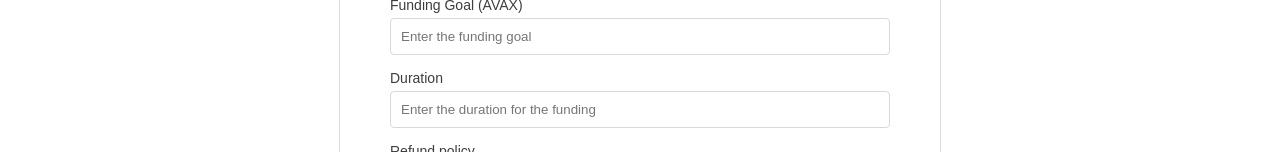
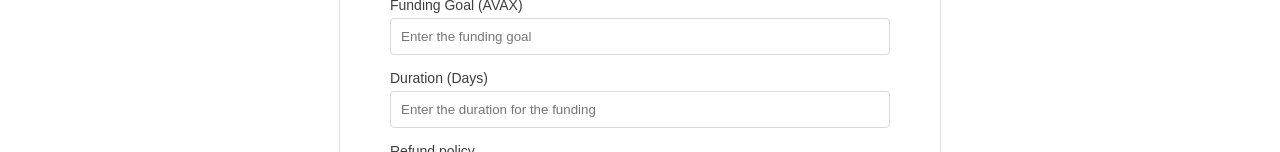
Before and after one commit to hyp3r5pace/crowdfunding-platform-avalanche, a React (Create React App) app: page / in a window 1280 px wide. Shown: the part 648-800 px from the top of the page. Built offline with nearby package versions, Linux system fonts and the light colour scheme; a web font is replaced by a local one.

Commit message:
Add some input checks for negative number

```diff
--- a/src/components/CreateProjectComponent.jsx
+++ b/src/components/CreateProjectComponent.jsx
@@ -1,7 +1,7 @@
 import { useForm } from "react-hook-form";
 
 function CreateProjectComponent(props) {
-    const { submit, handleSubmit } = useForm()
+    const { submit, errors, handleSubmit } = useForm()
     return (
         // onSubmit function to do further operation with form data --> not defined yet
         <div className="create-form">
@@ -23,9 +23,9 @@ function CreateProjectComponent(props) {
                 <label>Project Link</label>
                 <input type="url" name="project-link" placeholder="Enter link to the project" ref={submit} />
                 <label>Funding Goal (AVAX)</label>
-                <input type="number" step="0.00001" name="funding-goal" placeholder="Enter the funding goal" required ref={submit} />
-                <label>Duration</label>
-                <input type="number" name="duration" placeholder="Enter the duration for the funding" required ref={submit} />
+                <input type="number" step="0.00001" name="funding-goal" placeholder="Enter the funding goal" min="0.00001" required ref={submit} />
+                <label>Duration (Days)</label>
+                <input type="number" name="duration" placeholder="Enter the duration for the funding" min="1" required ref={submit} />
                 <label>Refund policy</label>
                 <select name="refund" required ref={submit}>
                     <option value="refundable">Refundable</option>
```
